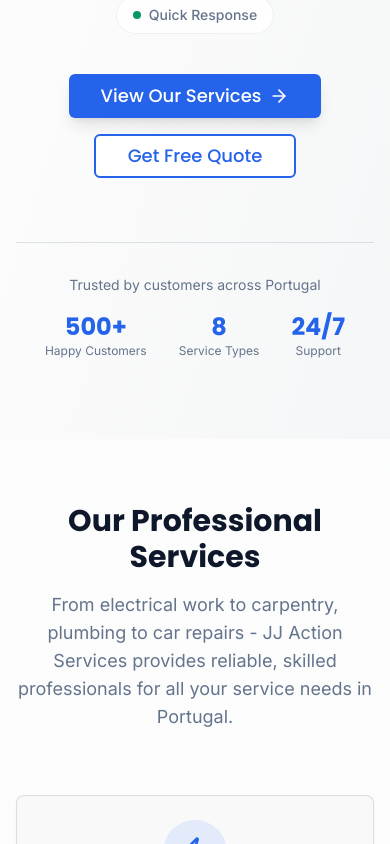
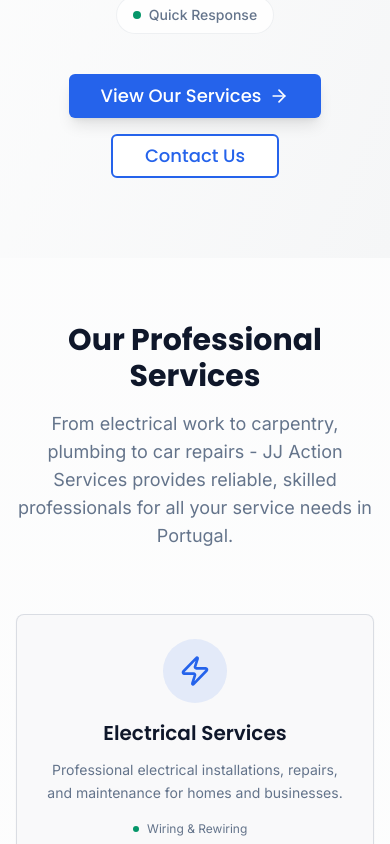
Before and after one commit to abhijith-ms/jj-action-service, a React (Vite) app: page / in a window 390 px wide. Shown: the part 800-1644 px from the top of the page. Built offline with nearby package versions, Linux system fonts and the light colour scheme.

Commit message:
Remove trust indicators and update mobile menu button text

```diff
--- a/src/components/Footer.tsx
+++ b/src/components/Footer.tsx
@@ -117,10 +117,6 @@ export default function Footer() {
                 Licensed & Insured
               </span>
               <span className="flex items-center">
-                <div className="w-2 h-2 bg-primary rounded-full mr-2"></div>
-                500+ Happy Customers
-              </span>
-              <span className="flex items-center">
                 <div className="w-2 h-2 bg-terracotta rounded-full mr-2"></div>
                 24/7 Emergency Service
               </span>
--- a/src/components/Header.tsx
+++ b/src/components/Header.tsx
@@ -63,7 +63,7 @@ export default function Header() {
               onClick={() => scrollToSection('contact')}
               className="bg-primary hover:bg-primary-600 font-accent font-medium"
             >
-              Get Quote
+              Contact Us
             </Button>
           </div>
 
@@ -96,7 +96,7 @@ export default function Header() {
                   onClick={() => scrollToSection('contact')}
                   className="w-full bg-primary hover:bg-primary-600 font-accent font-medium"
                 >
-                  Get Quote
+                  Contact Us
                 </Button>
               </div>
             </div>
--- a/src/components/Hero.tsx
+++ b/src/components/Hero.tsx
@@ -82,28 +82,11 @@ export default function Hero() {
               size="lg"
               className="border-2 border-primary text-primary hover:bg-primary hover:text-white px-8 py-3 text-lg font-medium font-accent transition-all duration-300"
             >
-              Get Free Quote
+              Contact Us
             </Button>
           </div>
 
-          {/* Trust Indicators */}
-          <div className="mt-16 pt-8 border-t border-cool-gray/20">
-            <p className="text-sm font-body text-cool-gray mb-4">Trusted by customers across Portugal</p>
-            <div className="flex flex-wrap justify-center items-center gap-8 text-cool-gray">
-              <div className="text-center">
-                <div className="text-2xl font-bold font-heading text-primary">500+</div>
-                <div className="text-xs font-body">Happy Customers</div>
-              </div>
-              <div className="text-center">
-                <div className="text-2xl font-bold font-heading text-primary">8</div>
-                <div className="text-xs font-body">Service Types</div>
-              </div>
-              <div className="text-center">
-                <div className="text-2xl font-bold font-heading text-primary">24/7</div>
-                <div className="text-xs font-body">Support</div>
-              </div>
-            </div>
-          </div>
+
         </div>
       </div>
     </section>
```
